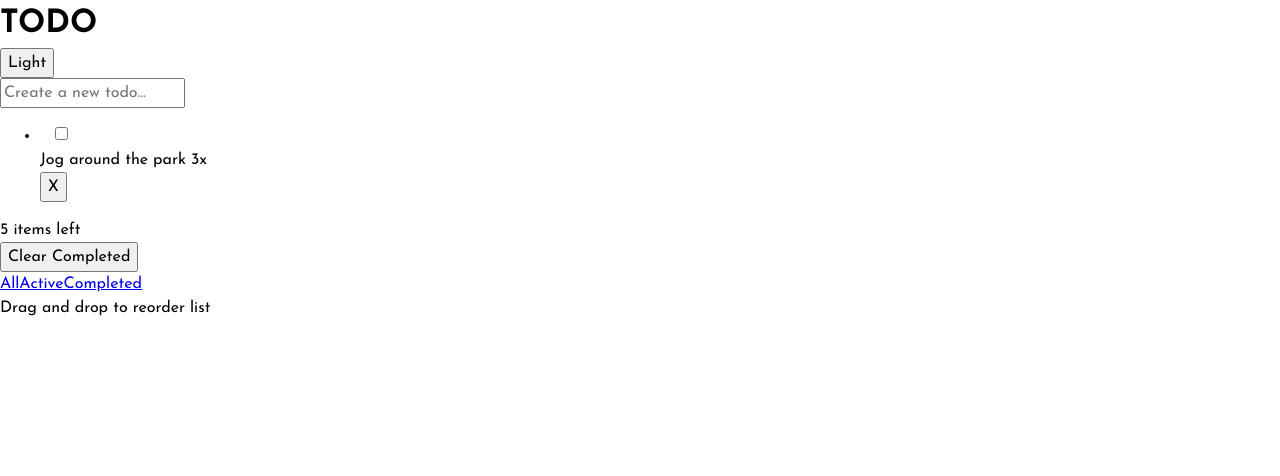
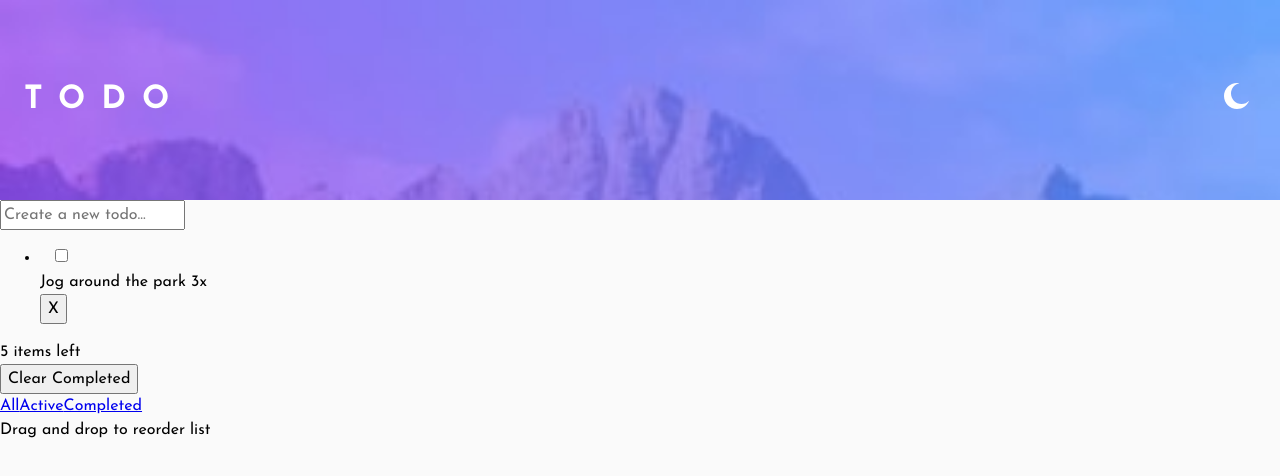
Before and after one commit to ralphvirtucio/todo-app, a Next.js app: page / in a window 1280 px wide. Shown: the top 476 px of the page. Built offline with nearby package versions, Linux system fonts and the light colour scheme.

Commit message:
Feature: Header

```diff
--- a/app/globals.css
+++ b/app/globals.css
@@ -35,6 +35,7 @@ body {
   min-height: 100vh;
   text-rendering: optimizeSpeed;
   line-height: 1.5;
+  background-color: #fafafa;
 }
 
 /* A elements that don't have a class get default styles */
--- a/app/layout.tsx
+++ b/app/layout.tsx
@@ -1,6 +1,8 @@
 import type { Metadata } from "next";
 import {Josefin_Sans} from 'next/font/google'
 import "./globals.css";
+import image from '@/public/images/favicon-32x32.png'
+import { Header } from "@/components/Header";
 
 const josefinSans = Josefin_Sans({
   weight: ["400", "700"],
@@ -12,6 +14,14 @@ const josefinSans = Josefin_Sans({
 export const metadata: Metadata = {
   title: "Todo App",
   description: "Todo App designed from Frontend Mentor",
+  icons: {
+    icon: {
+      url: '@/public/images/favicon-32x32.png',
+      sizes: '32x32',
+      type: 'image/png',
+      rel: 'icon'
+    }
+  }
 };
 
 export default function RootLayout({
@@ -21,7 +31,12 @@ export default function RootLayout({
 }>) {
   return (
     <html lang="en">
-      <body className={josefinSans.className}>{children}</body>
+      <body className={josefinSans.className}>
+        <Header />
+        <main>
+          {children}
+        </main>
+        </body>
     </html>
   );
 }
--- a/app/page.tsx
+++ b/app/page.tsx
@@ -12,14 +12,6 @@
 export default function Home() {
   return (
     <>
-      <header>
-        <h1>TODO</h1>
-
-        <div>
-          <button>Light</button>
-        </div>
-      </header>
-      <main>
       <section>
         <input
           type='text'
@@ -38,7 +30,7 @@ export default function Home() {
                 <path
                   fill='none'
                   stroke='#FFF'
-                    stroke-width='1'
+                  strokeWidth='0'
                   d='M1 4.304L3.696 7l6-6'
                 />
               </svg>
@@ -70,7 +62,6 @@ export default function Home() {
       <section>
         <p>Drag and drop to reorder list</p>
       </section>
-      </main>
     </>
   );
 }
--- /dev/null
+++ b/components/Header/header.module.css
@@ -0,0 +1,21 @@
+.header {
+  background-image: url('../../public/images/bg-mobile-light.jpg');
+  display: flex;
+  align-items: center;
+  justify-content: space-between;
+  padding-inline: 1.5rem;
+  background-size: cover;
+  background-repeat: no-repeat;
+  min-height: 200px;
+}
+
+.header h1 {
+  letter-spacing: 1rem;
+  color: #fff;
+}
+
+
+.header button {
+  border: none;
+  background-color: transparent;
+}
--- /dev/null
+++ b/components/Header/index.tsx
@@ -0,0 +1,18 @@
+import React from 'react';
+import styles from './header.module.css';
+import { Moon } from '../Icons/Moon';
+
+
+export const Header = () => {
+  return (
+    <header className={styles.header}>
+      <h1>TODO</h1>
+
+      <div>
+        <button>
+          <Moon />
+        </button>
+      </div>
+    </header>
+  );
+};
--- /dev/null
+++ b/components/Icons/Moon.tsx
@@ -0,0 +1,16 @@
+import React from 'react';
+
+export const Moon = () => {
+  return (
+    <svg
+      xmlns='http://www.w3.org/2000/svg'
+      width='26'
+      height='26'>
+      <path
+        fill='#FFF'
+        fillRule='evenodd'
+        d='M13 0c.81 0 1.603.074 2.373.216C10.593 1.199 7 5.43 7 10.5 7 16.299 11.701 21 17.5 21c2.996 0 5.7-1.255 7.613-3.268C23.22 22.572 18.51 26 13 26 5.82 26 0 20.18 0 13S5.82 0 13 0z'
+      />
+    </svg>
+  );
+};
```
Also changed, not shown: public/images/icon-moon.svg (deleted). Lines whose indentation alone changed are shown as unchanged.
